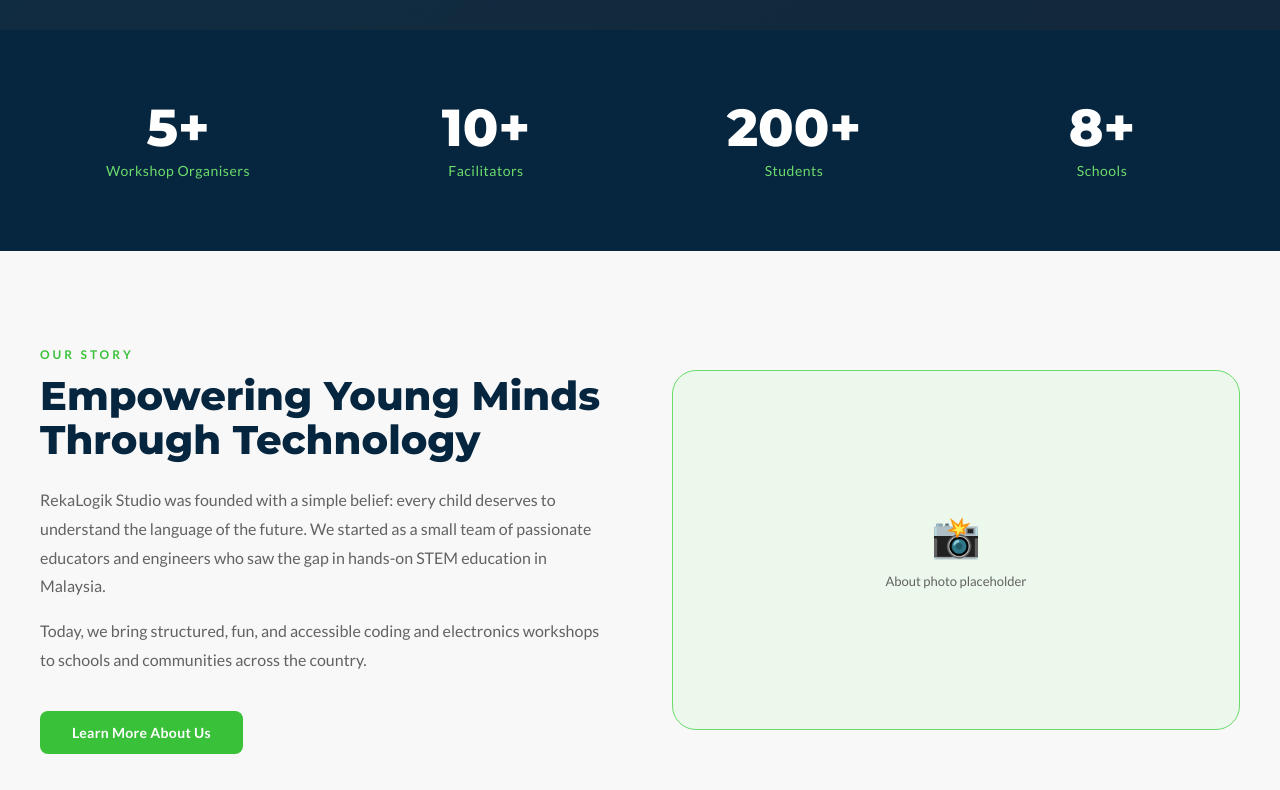
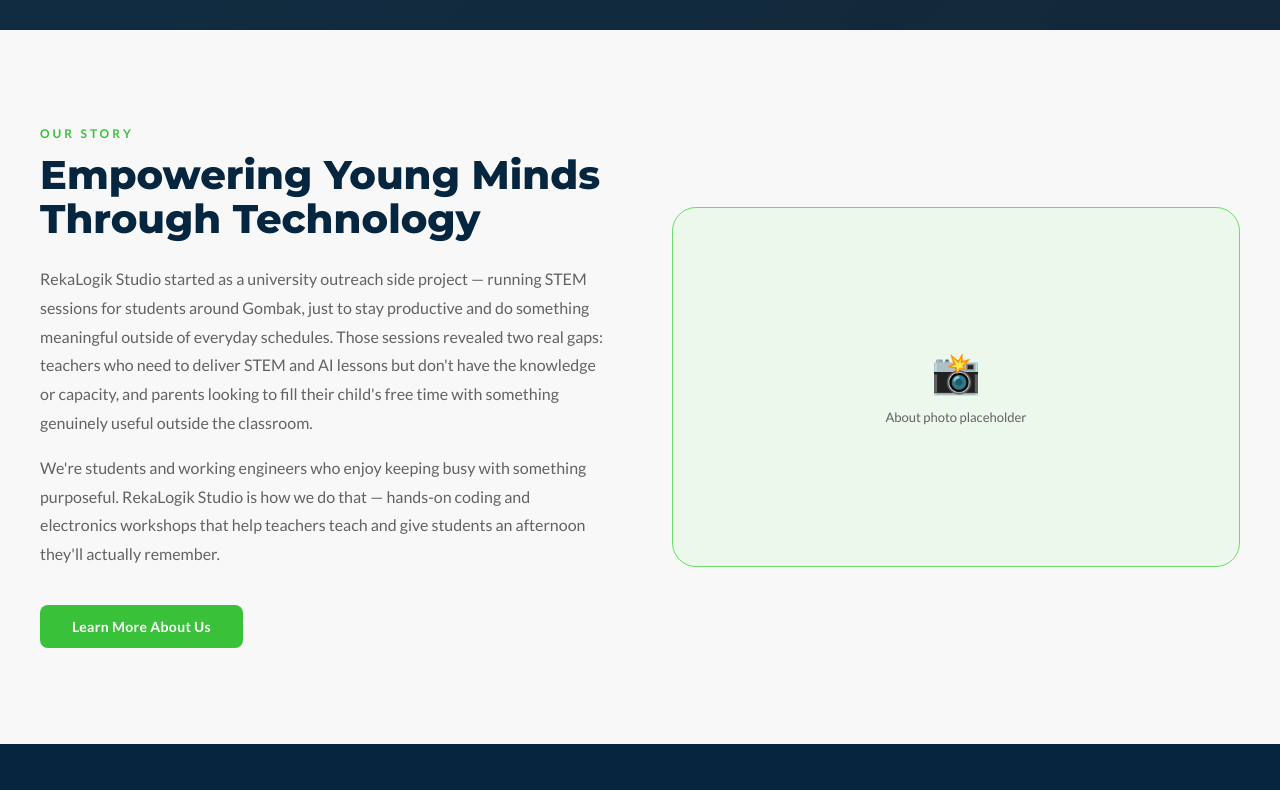
Before and after one commit to bidayatulhidayah/rekalogik-website, a Next.js app: page / in a window 1280 px wide. Shown: the part 770-1560 px from the top of the page. Built offline with nearby package versions, Linux system fonts and the light colour scheme.

Commit message:
update our story

```diff
--- a/app/(marketing)/page.js
+++ b/app/(marketing)/page.js
@@ -96,6 +96,38 @@
         </div>
       </section>
 
+      {/* ── ABOUT TEASER ──────────────────────────────── */}
+      <section className="rl-section" style={{ background: C.cream }}>
+        <div style={{ maxWidth: 1200, margin: "0 auto" }}>
+          <div className="rl-2col">
+            <div>
+              <span className="rl-label">Our Story</span>
+              <h2 className="rl-heading" style={{ marginBottom: 24 }}>
+                Empowering Young Minds Through Technology
+              </h2>
+              <p className="rl-subtext" style={{ marginBottom: 16 }}>
+                RekaLogik Studio started as a university outreach side project — running STEM sessions for students around Gombak, just to stay productive and do something meaningful outside of everyday schedules. Those sessions revealed two real gaps: teachers who need to deliver STEM and AI lessons but don't have the knowledge or capacity, and parents looking to fill their child's free time with something genuinely useful outside the classroom.
+              </p>
+              <p className="rl-subtext" style={{ marginBottom: 36 }}>
+                We're students and working engineers who enjoy keeping busy with something purposeful. RekaLogik Studio is how we do that — hands-on coding and electronics workshops that help teachers teach and give students an afternoon they'll actually remember.
+              </p>
+              <Link href="/about" className="rl-btn-primary">
+                Learn More About Us
+              </Link>
+            </div>
+            <div style={{
+              background: C.bluePale, borderRadius: 24, minHeight: 360,
+              display: "flex", flexDirection: "column",
+              alignItems: "center", justifyContent: "center", gap: 12,
+              border: `1px solid ${C.blueLight}`,
+            }}>
+              <span style={{ fontSize: 40 }}>📸</span>
+              <p style={{ color: C.muted, fontSize: 13, fontWeight: 500 }}>About photo placeholder</p>
+            </div>
+          </div>
+        </div>
+      </section>
+
       {/* ── STATS ─────────────────────────────────────── */}
       <section style={{ padding: "72px 24px", background: C.blueDark }}>
         <div style={{ maxWidth: 1200, margin: "0 auto" }}>
@@ -113,38 +145,6 @@
                 </div>
               </div>
             ))}
-          </div>
-        </div>
-      </section>
-
-      {/* ── ABOUT TEASER ──────────────────────────────── */}
-      <section className="rl-section" style={{ background: C.cream }}>
-        <div style={{ maxWidth: 1200, margin: "0 auto" }}>
-          <div className="rl-2col">
-            <div>
-              <span className="rl-label">Our Story</span>
-              <h2 className="rl-heading" style={{ marginBottom: 24 }}>
-                Empowering Young Minds Through Technology
-              </h2>
-              <p className="rl-subtext" style={{ marginBottom: 16 }}>
-                RekaLogik Studio was founded with a simple belief: every child deserves to understand the language of the future. We started as a small team of passionate educators and engineers who saw the gap in hands-on STEM education in Malaysia.
-              </p>
-              <p className="rl-subtext" style={{ marginBottom: 36 }}>
-                Today, we bring structured, fun, and accessible coding and electronics workshops to schools and communities across the country.
-              </p>
-              <Link href="/about" className="rl-btn-primary">
-                Learn More About Us
-              </Link>
-            </div>
-            <div style={{
-              background: C.bluePale, borderRadius: 24, minHeight: 360,
-              display: "flex", flexDirection: "column",
-              alignItems: "center", justifyContent: "center", gap: 12,
-              border: `1px solid ${C.blueLight}`,
-            }}>
-              <span style={{ fontSize: 40 }}>📸</span>
-              <p style={{ color: C.muted, fontSize: 13, fontWeight: 500 }}>About photo placeholder</p>
-            </div>
           </div>
         </div>
       </section>
```
Also changed, not shown: app/(marketing)/about/page.js (+6 -3 lines), .claude/settings.json.
